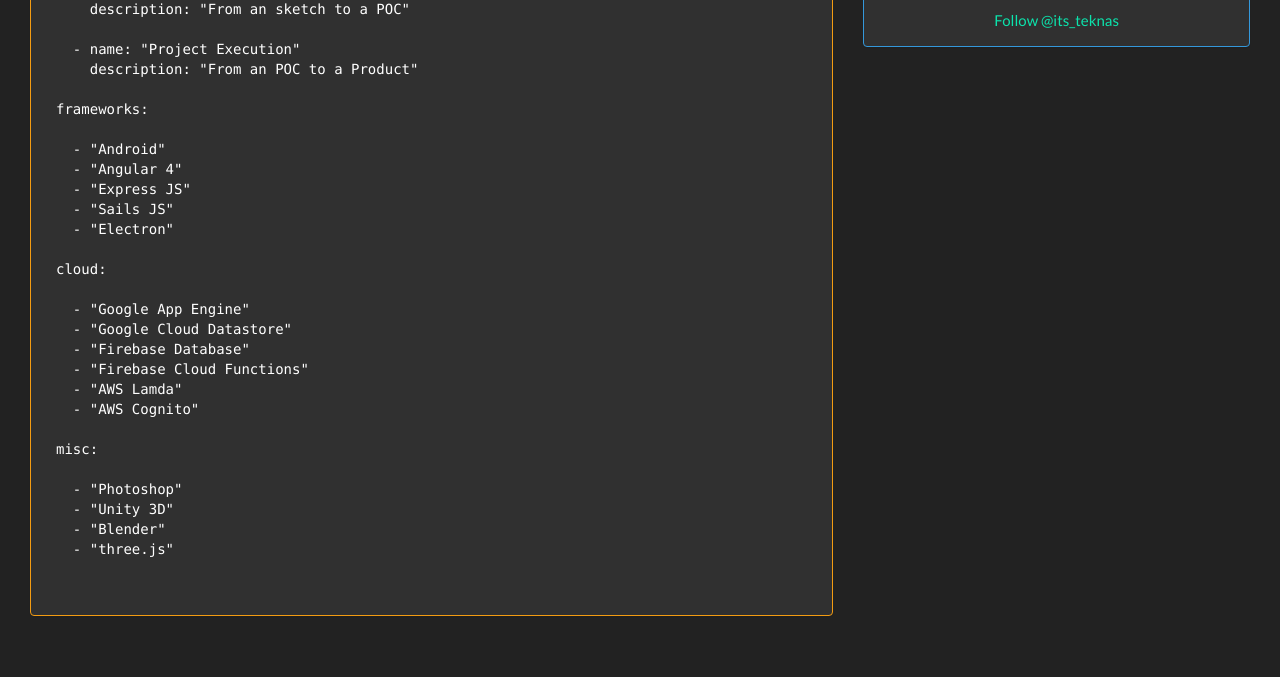
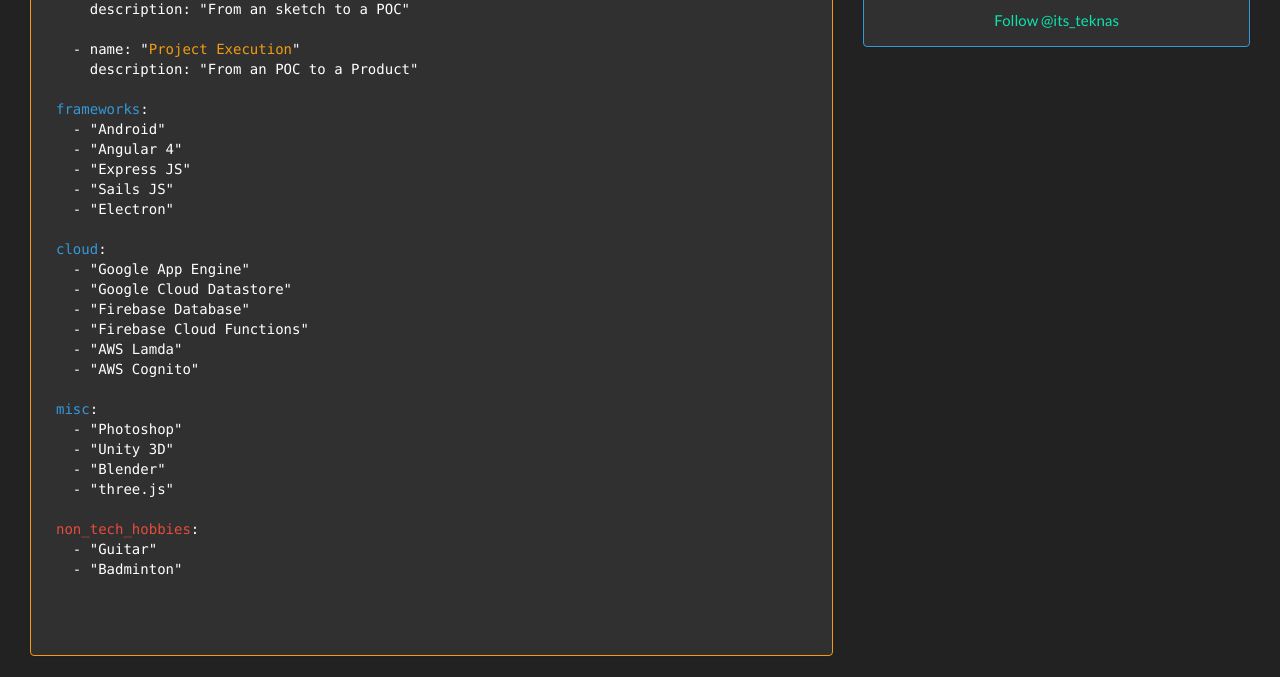
Before and after one commit to itsTeknas/itsTeknas.github.io, a plain HTML site: page index.html in a window 1280 px wide. Shown: the part 604-1281 px from the top of the page. Before the commit the page ends 1241 px from the top, so only its background shows below. Drawn offline with nearby package versions, Linux system fonts and the light colour scheme.

Commit message:
let there be colour

```diff
--- a/index.html
+++ b/index.html
@@ -8,6 +8,14 @@
   <meta name="description" content="">
   <meta name="viewport" content="width=device-width, initial-scale=1">
   <link rel="stylesheet" href="bootstrap.min.css">
+
+  <style>
+    .clear_pre {
+      background: #00000000;
+      color: #FFF;
+      border: none
+    }
+  </style>
 </head>
 
 <body style="padding-top: 1cm">
@@ -24,13 +32,13 @@
 
           <img src="./sanket.jpg" class="img-responsive img-rounded" alt="Profile Picture">
           <h2 class="display-3">Sanket Berde</h2>
-          <small>
+
             <span>
-              <a class="text-warning" href="mailto:sanket@blackcurrantapps.com?Subject=Hey%20there%20!">sanket@blackcurrantapps.com</a>
+              <a href="mailto:sanket@blackcurrantapps.com?Subject=Hey%20there%20!"><b>sanket@blackcurrantapps.com</b></a>
               &nbsp;&nbsp;
               <a class="text-danger" href="https://twitter.com/its_teknas">@its_teknas</a>
             </span>
-          </small>
+
           <br>
           <br>
           <p style="font-size: 2em">
@@ -72,46 +80,45 @@
           <h3 class="panel-title">Technical Specifications</h3>
         </div>
         <div class="panel-body">
-          <pre style="background: #00000000; color: #FFF; border: none">
+          <span>
+            <pre class="clear_pre">
 swagger: "included"
 info:
-  title: "Sanket Berde"
+  title: "<span class="text-danger"><b>Sanket Berde</b></span>"
   contact:
     emails:
-      - "sanket@blackcurrantapps.com"
-      - "sanket.berde@gmail.com"
+      - "<a href="mailto:sanket@blackcurrantapps.com">sanket@blackcurrantapps.com</a>"
+      - "<a href="mailto:sanket.berde@gmail.com">sanket.berde@gmail.com</a>"
 
 current_position: "CTO & Co-Founder at Blackcurrant Apps LLP."
-host: "http://wwww.blackcurrantapps.com"
+host: "<a href="http://www.blackcurrantapps.com">http://www.blackcurrantapps.com</a>"
 
 tags :
 
-  - name: "Cloud"
+  - name: "<span class="text-warning">Cloud</span>"
     description: "I Manage all AWS & Google Cloud Resources at my company"
 
-  - name: "Server Architecture"
+  - name: "<span class="text-warning">Server Architecture</span>"
     description: "Everything from docker/kubernetes to serverless.
       Also, traditional ec2's with AutoScaling & Load Balancers"
 
-  - name: "UI/UX Prototyping"
+  - name: "<span class="text-warning">UI/UX Prototyping</span>"
     description: "From an idea to a sketch"
 
-  - name: "Product development"
+  - name: "<span class="text-warning">Product development</span>"
     description: "From an sketch to a POC"
 
-  - name: "Project Execution"
+  - name: "<span class="text-warning">Project Execution</span>"
     description: "From an POC to a Product"
 
-frameworks:
-
+<span class="text-info">frameworks</span>:
   - "Android"
   - "Angular 4"
   - "Express JS"
   - "Sails JS"
   - "Electron"
 
-cloud:
-
+<span class="text-info">cloud</span>:
   - "Google App Engine"
   - "Google Cloud Datastore"
   - "Firebase Database"
@@ -119,13 +126,18 @@ cloud:
   - "AWS Lamda"
   - "AWS Cognito"
 
-misc:
-
+<span class="text-info">misc</span>:
   - "Photoshop"
   - "Unity 3D"
   - "Blender"
   - "three.js"
+
+<span class="text-danger">non_tech_hobbies</span>:
+  - "Guitar"
+  - "Badminton"
+
           </pre>
+          </span>
         </div>
       </div>
 
```
